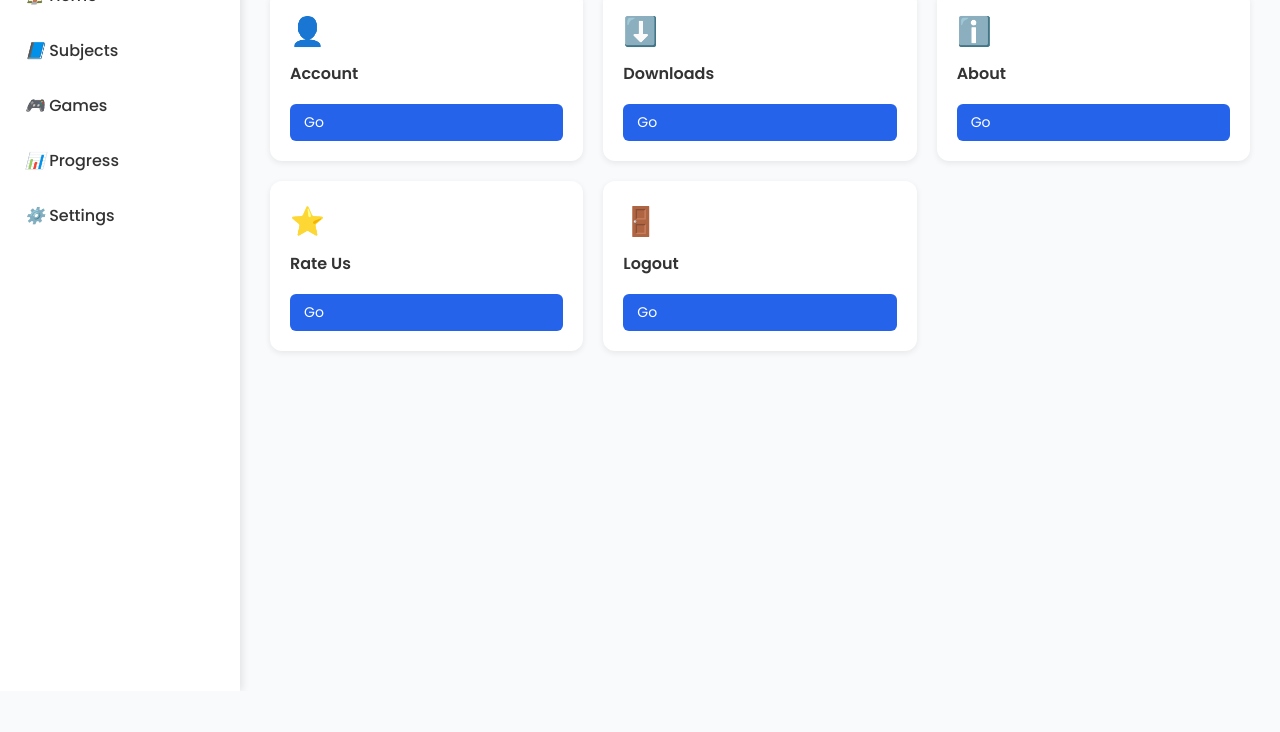
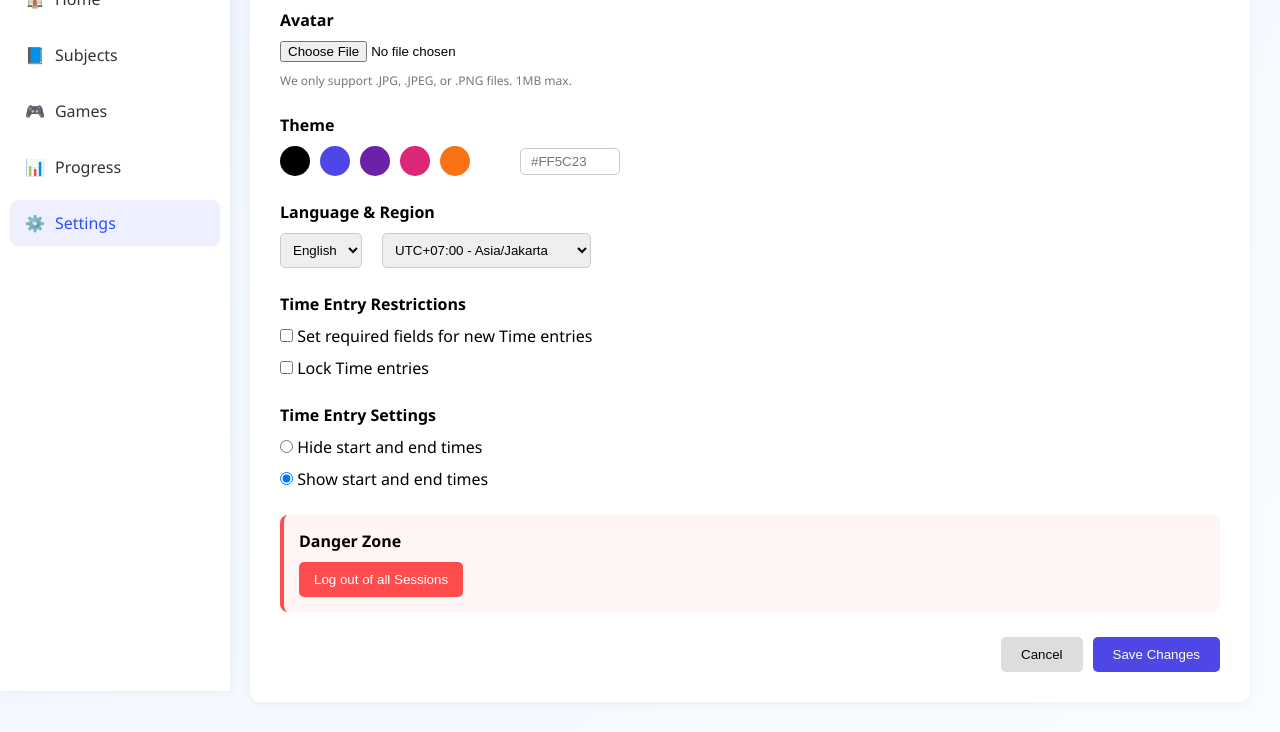
Before and after one commit to MANOJCHINI/SIH-Project-demo, a plain HTML site: page settings.html in a window 1280 px wide. Shown: the part 109-841 px from the top of the page. Before the commit the page ends 800 px from the top, so only its background shows below. Drawn offline with Linux system fonts and the light colour scheme.

Commit message:
setting change

```diff
--- a/settings.css
+++ b/settings.css
@@ -1,152 +1,183 @@
-:root {
-      --bg-color: #f9fafb;
-      --text-color: #333;
-      --card-bg: #fff;
-      --sidebar-bg: #fff;
-    }
-
-    body.dark {
-      --bg-color: #1e293b;
-      --text-color: #f9fafb;
-      --card-bg: #334155;
-      --sidebar-bg: #334155;
+* {
+      margin: 0;
+      padding: 0;
+      box-sizing: border-box;
     }
 
     body {
-      margin: 0;
-      font-family: 'Poppins', sans-serif;
-      background: var(--bg-color);
-      color: var(--text-color);
+      font-family: 'Segoe UI', Arial, sans-serif;
+      background: linear-gradient(135deg, #f0f4ff, #f9fcff);
       display: flex;
       min-height: 100vh;
+      background-color: #f9f9ff;
     }
 
+    /* Sidebar */
     .sidebar {
-      width: 220px;
-      background: var(--sidebar-bg);
+      width: 230px;
+      background-color: #fff;
       padding: 20px 10px;
-      box-shadow: 2px 0 8px rgba(0, 0, 0, 0.1);
+      box-shadow: 2px 0 10px rgba(0, 0, 0, 0.05);
+      position: fixed;
+      height: 100%;
     }
 
     .logo {
-      font-size: 20px;
-      font-weight: 600;
+      font-size: 1.6rem;;
+      font-weight: bold;
       color: #2563eb;
-      text-align: center;
       margin-bottom: 30px;
+      margin-left:10px;
+
     }
 
-    .sidebar a {
-      display: block;
+    nav a {
+      display: flex;
+      align-items: center;
       padding: 12px 15px;
-      margin: 6px 0;
+      text-decoration: none;
+      color: #333;
       border-radius: 8px;
-      text-decoration: none;
-      color: var(--text-color);
+      margin-bottom: 10px;
       font-weight: 500;
-      transition: background 0.3s, color 0.3s;
+      transition: background 0.2s;
     }
 
-    .sidebar a:hover {
-      background: #f0f4ff;
-      color: #2563eb;
+    nav a i {
+      margin-right: 10px;
+      font-style: normal;
     }
 
-    .main {
-      flex: 1;
-      padding: 30px;
-      position: relative;
+    nav a:hover,
+    nav a.active {
+      background-color: #eef0ff;
+      color: #2a4dff;
     }
 
-    .topbar {
-      position: absolute;
-      top: 20px;
-      right: 30px;
+    /* Main Content */
+    .container {
+      margin-left: 220px;
+      padding: 30px;
+      width: calc(100% - 220px);
     }
 
-    .topbar button {
-      padding: 10px 16px;
-      border: none;
-      border-radius: 8px;
-      background: #2563eb;
-      color: white;
-      font-size: 14px;
-      cursor: pointer;
-      transition: 0.3s;
+    .settings-container {
+      background: #fff;
+      padding: 30px;
+      border-radius: 10px;
+      box-shadow: 0 2px 10px rgba(0, 0, 0, 0.05);
     }
 
-    .topbar button:hover {
-      background: #1d4ed8;
-    }
-    .topbar {
-        top: 10px;
-        right: 10px;
-      }
-
-    .cards {
-      display: grid;
-      grid-template-columns: repeat(auto-fit, minmax(240px, 1fr));
-      gap: 20px;
-      margin-top: 70px;
+    .settings-container h2 {
+      margin-bottom: 25px;
     }
 
-    .card {
-      background: var(--card-bg);
-      border-radius: 12px;
-      padding: 20px;
-      box-shadow: 0 2px 6px rgba(0, 0, 0, 0.08);
-      display: flex;
-      flex-direction: column;
-      justify-content: space-between;
-      transition: transform 0.3s;
+    .setting-group {
+      margin-bottom: 25px;
     }
 
-    .card:hover {
-      transform: translateY(-4px);
+    .setting-label {
+      display: block;
+      font-weight: 600;
+      margin-bottom: 10px;
     }
 
-    .card-icon {
-      font-size: 28px;
-      margin-bottom: 8px;
+    .avatar-section input {
+      display: block;
+      margin-bottom: 10px;
     }
 
-    .card h3 {
-      margin: 0 0 10px 0;
-      font-size: 16px;
-      font-weight: 600;
+    .note {
+      font-size: 12px;
+      color: #777;
     }
 
-    .go-link {
-      display: inline-block;
-      margin-top: 8px;
-      background: #2563eb;
-      color: white;
-      padding: 8px 14px;
-      border-radius: 6px;
-      text-decoration: none;
-      font-size: 14px;
-      transition: background 0.3s;
+    .theme-options {
+      display: flex;
+      gap: 10px;
+      align-items: center;
     }
 
-    .go-link:hover {
-      background: #1d4ed8;
+    .theme-color {
+      width: 30px;
+      height: 30px;
+      border-radius: 50%;
+      cursor: pointer;
+      border: 2px solid transparent;
+    }
+
+    .color-input {
+      border: 1px solid #ccc;
+      padding: 5px 10px;
+      border-radius: 5px;
+      width: 100px;
+    }
+
+    .row {
+      display: flex;
+      gap: 20px;
+    }
+
+    select {
+      padding: 8px;
+      border-radius: 5px;
+      border: 1px solid #ccc;
+    }
+
+    .toggle label,
+    .radio-group label {
+      display: block;
+      margin-bottom: 10px;
+    }
+
+    .danger {
+      background-color: #fff5f5;
+      border-left: 4px solid #ff4d4f;
+      padding: 15px;
+      border-radius: 8px;
+    }
+
+    .logout-btn {
+      background: #ff4d4f;
+      border: none;
+      color: white;
+      padding: 10px 15px;
+      border-radius: 5px;
+      cursor: pointer;
+    }
+
+    .action-buttons {
+      display: flex;
+      justify-content: flex-end;
+      gap: 10px;
+    }
+
+    .cancel-btn,
+    .save-btn {
+      padding: 10px 20px;
+      border-radius: 5px;
+      border: none;
+      cursor: pointer;
+    }
+
+    .cancel-btn {
+      background-color: #ddd;
+    }
+
+    .save-btn {
+      background-color: #4e46e5;
+      color: white;
     }
 
     @media (max-width: 768px) {
-      body {
-        flex-direction: column;
+      .sidebar {
+        position: static;
+        width: 100%;
+        height: auto;
       }
 
-      .sidebar {
+      .container {
+        margin-left: 0;
         width: 100%;
-        display: flex;
-        justify-content: space-around;
-        border-bottom: 1px solid #e0e0e0;
       }
-
-      .main {
-        padding: 20px;
-      }
-
-
     }
--- a/settings.html
+++ b/settings.html
@@ -1,65 +1,114 @@
 <!DOCTYPE html>
-<html lang="bn">
+<html lang="en">
 <head>
   <meta charset="UTF-8" />
   <meta name="viewport" content="width=device-width, initial-scale=1.0"/>
-  <title>ShiksaVid Dashboard</title>
-  <link href="https://fonts.googleapis.com/css2?family=Poppins:wght@400;500;600&display=swap" rel="stylesheet"/>
-  <link rel="stylesheet" href="settings.css">
-
+  <title>Settings - ShikshaVid</title>
+  <link rel="stylesheet" href="settings.css" />
 
 </head>
 <body>
   <!-- Sidebar -->
-  <div class="sidebar">
-    <div class="logo">📘 ShiksaVid</div>
-    <a href="homePage.html" ><i>🏠</i> Home</a>
-    <a href="subjects.html" class="active"><i>📘</i> Subjects</a>
-    <a href="games.html"><i>🎮</i> Games</a>
-    <a href="progress.html"><i>📊</i> Progress</a>
-    <a href="settings.html"><i>⚙️</i> Settings</a>
-  </div>
+  <aside class="sidebar">
+    <h2 class="logo">ShikshaVid</h2>
+    <nav>
+      <a href="homePage.html"><i>🏠</i> Home</a>
+      <a href="subjects.html"><i>📘</i> Subjects</a>
+      <a href="games.html"><i>🎮</i> Games</a>
+      <a href="progress.html"><i>📊</i> Progress</a>
+      <a href="settings.html" class="active"><i>⚙️</i> Settings</a>
+    </nav>
+  </aside>
 
   <!-- Main Content -->
-  <div class="main">
-    <!-- Theme Toggle -->
-    <div class="topbar">
-      <button id="themeBtn">🌙 Dark </button>
-    </div>
+  <div class="container">
+    <div class="settings-container">
+      <h2>Settings</h2>
 
-    <!-- Cards -->
-    <div class="cards">
-      <div class="card">
-        <div class="card-icon">👤</div>
-        <h3>Account</h3>
-        <a href="#" class="go-link">Go</a>
+      <!-- Avatar Upload -->
+      <div class="setting-group">
+        <label class="setting-label">Avatar</label>
+        <div class="avatar-section">
+          <input type="file" id="avatar-upload" />
+          <p class="note">We only support .JPG, .JPEG, or .PNG files. 1MB max.</p>
+        </div>
       </div>
 
-      <div class="card">
-        <div class="card-icon">⬇️</div>
-        <h3>Downloads</h3>
-        <a href="#" class="go-link">Go</a>
+      <!-- Theme -->
+      <div class="setting-group">
+        <label class="setting-label">Theme</label>
+        <div class="theme-options">
+          <div class="theme-color" style="background-color: #000;"></div>
+          <div class="theme-color" style="background-color: #4e46e5;"></div>
+          <div class="theme-color" style="background-color: #6b21a8;"></div>
+          <div class="theme-color" style="background-color: #db2777;"></div>
+          <div class="theme-color" style="background-color: #f97316;"></div>
+          <div class="theme-color custom-color"></div>
+          <input type="text" placeholder="#FF5C23" class="color-input" />
+        </div>
       </div>
 
-      <div class="card">
-        <div class="card-icon">ℹ️</div>
-        <h3>About</h3>
-        <a href="#" class="go-link">Go</a>
+      <!-- Language & Region -->
+      <div class="setting-group">
+        <label class="setting-label">Language & Region</label>
+        <div class="row">
+          <select>
+            <option>English</option>
+            <option>Hindi</option>
+            <option>Telugu</option>
+            <option>Tamil</option>
+          </select>
+          <select>
+            <option>UTC+07:00 - Asia/Jakarta</option>
+            <option>UTC+05:30 - Asia/Kolkata</option>
+            <option>UTC+08:00 - Asia/Singapore</option>
+          </select>
+        </div>
       </div>
 
-      <div class="card">
-        <div class="card-icon">⭐</div>
-        <h3>Rate Us</h3>
-        <a href="#" class="go-link">Go</a>
+      <!-- Time Entry Restrictions -->
+      <div class="setting-group">
+        <label class="setting-label">Time Entry Restrictions</label>
+        <div class="toggle">
+          <label>
+            <input type="checkbox" />
+            Set required fields for new Time entries
+          </label>
+          <label>
+            <input type="checkbox" />
+            Lock Time entries
+          </label>
+        </div>
       </div>
 
-      <div class="card">
-        <div class="card-icon">🚪</div>
-        <h3>Logout</h3>
-        <a href="#" class="go-link">Go</a>
+      <!-- Time Entry Settings -->
+      <div class="setting-group">
+        <label class="setting-label">Time Entry Settings</label>
+        <div class="radio-group">
+          <label>
+            <input type="radio" name="timeMode" />
+            Hide start and end times
+          </label>
+          <label>
+            <input type="radio" name="timeMode" checked />
+            Show start and end times
+          </label>
+        </div>
       </div>
+
+      <!-- Danger Zone -->
+      <div class="setting-group danger">
+        <label class="setting-label">Danger Zone</label>
+        <button class="logout-btn">Log out of all Sessions</button>
+      </div>
+
+      <!-- Action Buttons -->
+      <div class="action-buttons">
+        <button class="cancel-btn">Cancel</button>
+        <button class="save-btn">Save Changes</button>
+      </div>
+
     </div>
   </div>
-
 </body>
 </html>
```
